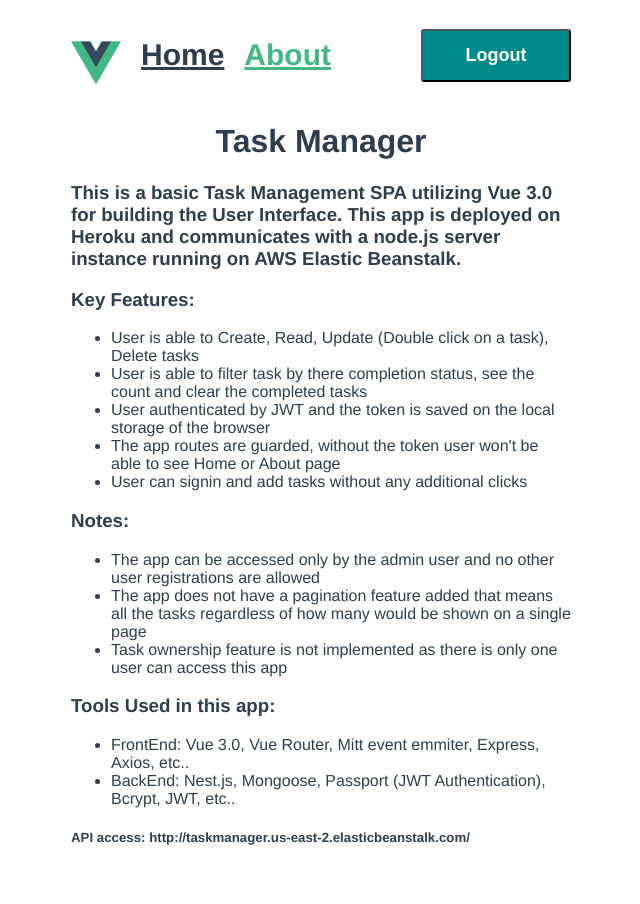
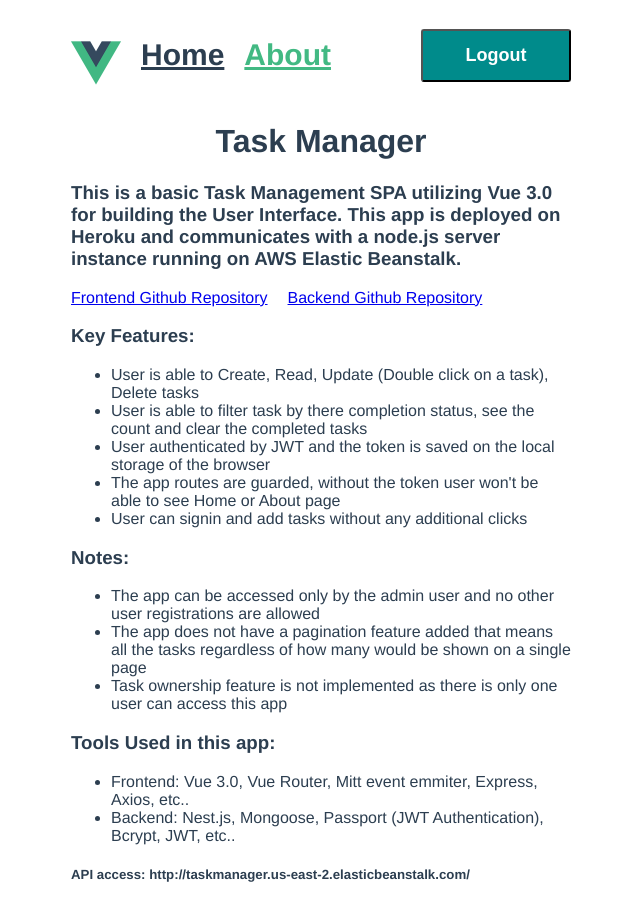
Before and after one commit to sam29061994/taskmanager-client, a Vue app: page /about in a window 1280 px wide. Shown: the whole page, without its empty margins (319-959 px from the left). Before the commit the page ends 868 px from the top, so only its background shows below. Built offline with nearby package versions, Linux system fonts and the light colour scheme; no server answers; sample sign-in values are in the browser's storage.

Commit message:
Updated readme

```diff
--- a/src/views/About.vue
+++ b/src/views/About.vue
@@ -2,6 +2,8 @@
   <div class="about">
     <h3>This is a basic Task Management SPA utilizing Vue 3.0 for building the User Interface. This app is deployed on Heroku and
       communicates with a node.js server instance running on AWS Elastic Beanstalk. </h3>
+    <a href="https://github.com/sam29061994/taskmanager-client" style="margin-right:20px" target="_blank">Frontend Github Repository</a>
+    <a href="https://github.com/sam29061994/taskmanager " target="_blank" >Backend Github Repository</a>
     <h3> Key Features: </h3>
     <ul>
       <li> User is able to Create, Read, Update (Double click on a task), Delete tasks </li>
@@ -20,12 +22,13 @@
 
     <h3>Tools Used in this app:</h3>
     <ul>
-    <li> FrontEnd: Vue 3.0, Vue Router, Mitt event emmiter, Express, Axios, etc.. </li>
-    <li> BackEnd: Nest.js, Mongoose, Passport (JWT Authentication), Bcrypt, JWT, etc..  </li>
+    <li> Frontend: Vue 3.0, Vue Router, Mitt event emmiter, Express, Axios, etc.. </li>
+    <li> Backend: Nest.js, Mongoose, Passport (JWT Authentication), Bcrypt, JWT, etc..  </li>
     </ul>
 
     <h5>API access: http://taskmanager.us-east-2.elasticbeanstalk.com/ </h5>
 
 
+
   </div>
 </template>
```
